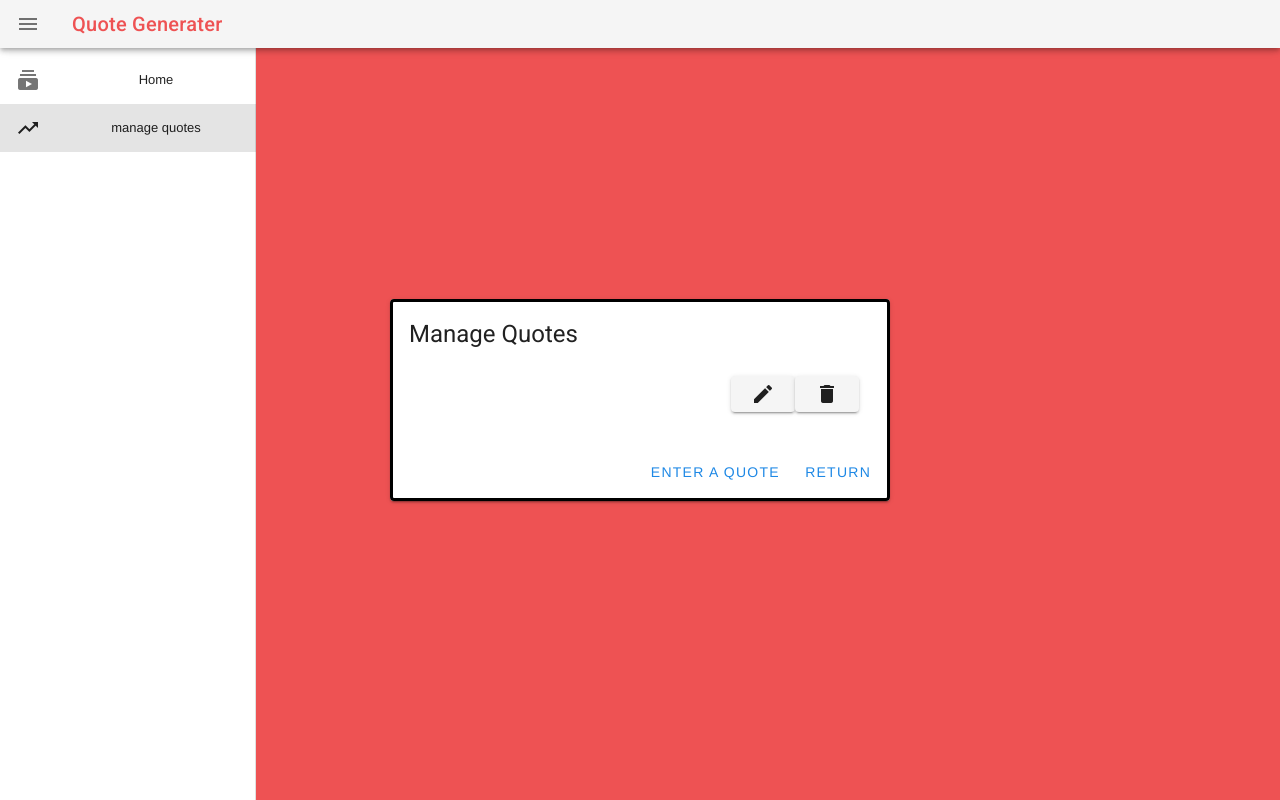
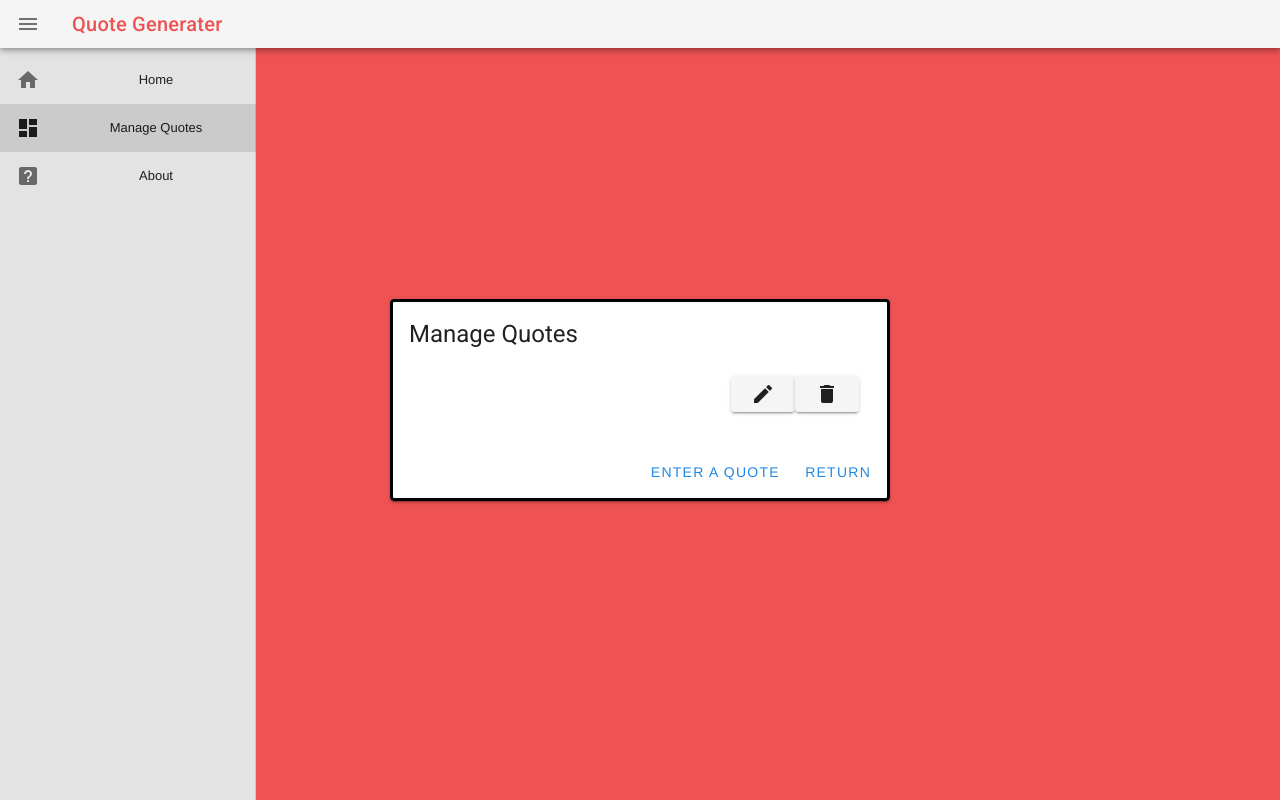
Before and after one commit to Kphelan95/Quote-gen-frontend, a Vue app: page /#/manageQuote in a window 1280 px wide. Built offline with nearby package versions, Linux system fonts and the light colour scheme.

Commit message:
added about page and changed icons and colors and fixxed a bug in color selection

```diff
--- a/src/App.vue
+++ b/src/App.vue
@@ -1,7 +1,7 @@
 <template>
   <v-app :style="{ 'background-color': background }">
 
-  <v-navigation-drawer v-model="drawer" app clipped>
+  <v-navigation-drawer v-model="drawer" app clipped color=#e3e3e3>
       <v-list dense>
         <v-list-item v-for="item in items" :key="item.text" link :to="item.url">
           <v-list-item-action>
@@ -41,8 +41,9 @@ export default {
        background:"",
        drawer: null,
        items: [
-        { icon: 'mdi-youtube-subscription', text: 'Home', url:'/' },
-        { icon: 'mdi-trending-up', text: 'manage quotes', url:'/manageQuote' },
+        { icon: 'mdi-home', text: 'Home', url:'/' },
+        { icon: 'mdi-view-dashboard', text: 'Manage Quotes', url:'/manageQuote' },
+        { icon: 'mdi-help-box', text: 'About', url:'/about' },
       ]
      }
   },
@@ -53,12 +54,13 @@ export default {
       this.newColor();
   },
   methods:{
-     test : function(updatedColor){
-        this.background = updatedColor;
-     },
      newColor(){
        let randomNum=Math.floor(Math.random()*this.color.length);
-       this.background=this.color[randomNum];
+       if(this.background===this.color[randomNum]){
+         this.newColor();
+       }else{
+         this.background=this.color[randomNum];
+       }
      }
   }
 }
--- /dev/null
+++ b/src/components/About.vue
@@ -0,0 +1,24 @@
+<template>
+    <h1 class="center" >the current version {{version}}</h1>
+</template>
+
+
+<script>
+
+export default {
+   data: () => ({
+       version : process.env.VUE_APP_VERSION
+  })
+}
+</script>
+
+<style scoped>
+.center {
+    position: absolute;
+    top: 50%;
+    left: 50%;
+    -ms-transform: translate(-50%, -50%);
+    transform: translate(-50%, -50%);
+    color:white;
+}
+</style>
--- a/src/main.js
+++ b/src/main.js
@@ -5,6 +5,7 @@ import vuetify from './plugins/vuetify'
 import VueRouter from 'vue-router'
 import randomeQuote from './components/RandomQuoteBox.vue'
 import manage from './components/manageQuote.vue'
+import about from './components/About.vue'
 
 
 Vue.config.productionTip = false
@@ -13,7 +14,8 @@ Vue.use(VueRouter)
 
 const routes = [
   {path:'/', component : randomeQuote},
-  {path:'/manageQuote', component: manage}
+  {path:'/manageQuote', component: manage},
+  {path:'/about', component: about}
 ]
 
 const router = new VueRouter({
```
